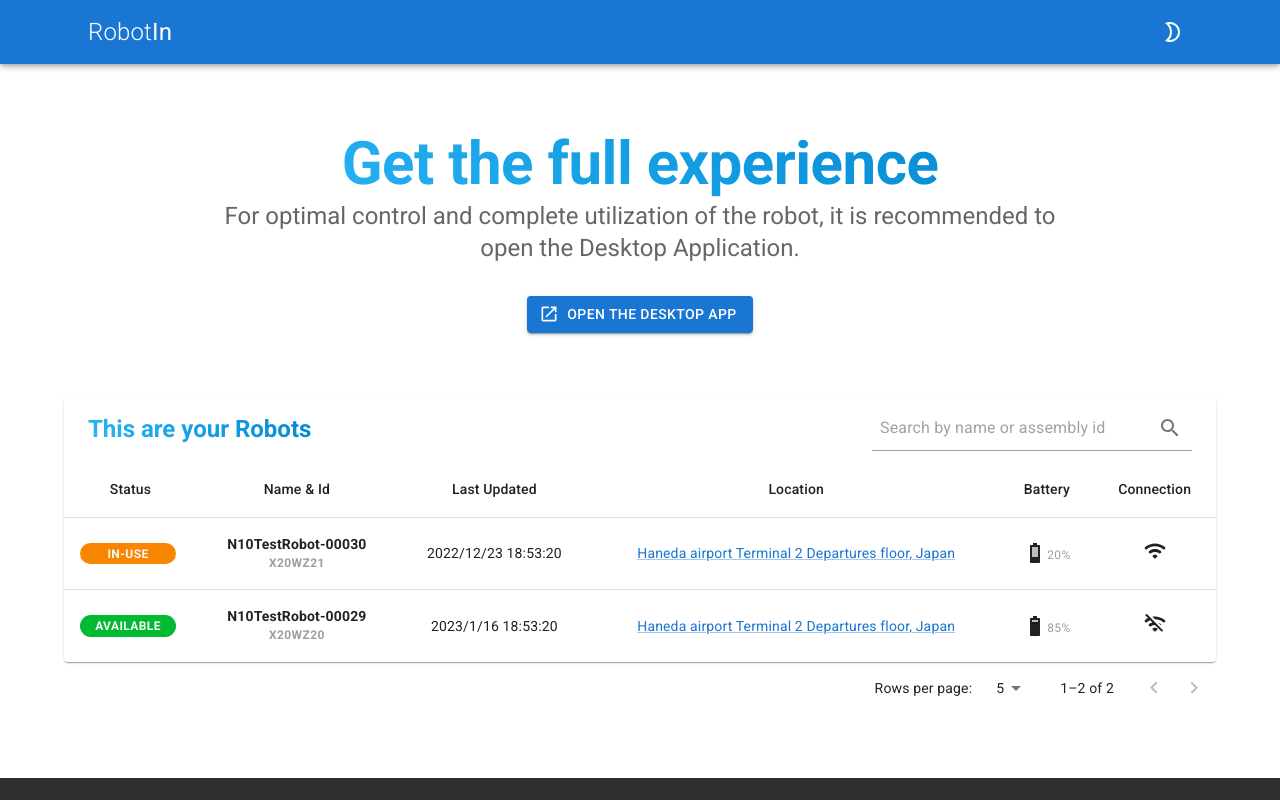
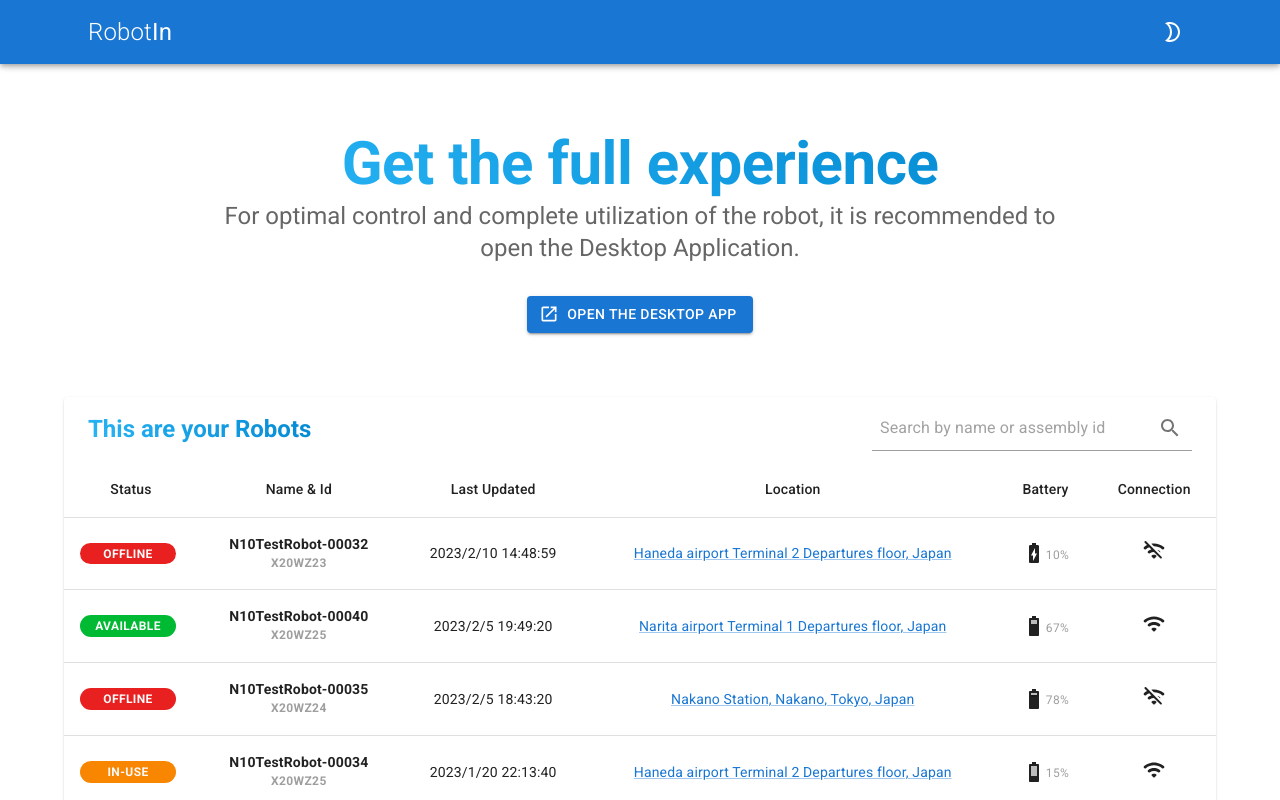
Before and after one commit to serginogal/RobotIn, a React (Vite) app: page / in a window 1280 px wide. Shown: the top 800 px of the page. Built offline with nearby package versions, Linux system fonts and the light colour scheme.

Commit message:
Add Home screen

```diff
--- a/src/App.tsx
+++ b/src/App.tsx
@@ -1,59 +1,10 @@
-import Hero from '@components/Hero'
-import RobotTable from '@components/RobotTable'
-import { Container } from '@mui/material'
+import Home from '@views/Home'
 import MainLayout from './layouts/MainLayout'
 
-function App() {
+const App = () => {
   return (
     <MainLayout>
-      <Hero />
-      <Container sx={{ py: 8 }} maxWidth="lg">
-        <RobotTable
-          isLoading={false}
-          robots={[
-            {
-              name: 'N10TestRobot-00030',
-              status: 'IN-USE',
-              assemblyCode: 'X20WZ21',
-              robotStats: {
-                updatedOn: '2022-12-23T18:53:20.676',
-                batteryLevel: 20,
-                isCharging: false,
-                networkConnected: true,
-              },
-              venue: {
-                location: 'Haneda airport Terminal 2 Departures floor, Japan',
-                coordinates: [35.5507045, 139.7858074],
-                description: 'Haneda airport Terminal 2 Departures floor',
-                venueName: 'Haneda airport',
-                city: 'Tokyo',
-                country: 'Japan',
-              },
-            },
-            {
-              name: 'N10TestRobot-00029',
-              status: 'AVAILABLE',
-              assemblyCode: 'X20WZ20',
-              robotStats: {
-                updatedOn: '2023-01-16T18:53:20.676',
-                batteryLevel: 85,
-                isCharging: false,
-                networkConnected: false,
-              },
-              venue: {
-                location: 'Haneda airport Terminal 2 Departures floor, Japan',
-                coordinates: [35.5507045, 139.7858074],
-                description: 'Haneda airport Terminal 2 Departures floor',
-                venueName: 'Haneda airport',
-                city: 'Tokyo',
-                country: 'Japan',
-              },
-            },
-          ]}
-          error={null}
-          searchData={res => res && alert(res)}
-        />
-      </Container>
+      <Home />
     </MainLayout>
   )
 }
--- /dev/null
+++ b/src/views/Home.tsx
@@ -0,0 +1,19 @@
+import { Container } from '@mui/material'
+
+import Hero from '../components/Hero'
+import RobotTable from '../components/RobotTable'
+import { useRobotList } from '../hooks/useRobotList'
+
+const Home = () => {
+  const { robots, error, isLoading, searchData } = useRobotList()
+  return (
+    <>
+      <Hero />
+      <Container sx={{ py: 8 }} maxWidth="lg">
+        <RobotTable {...{ robots, error, isLoading, searchData }} />
+      </Container>
+    </>
+  )
+}
+
+export default Home
```
